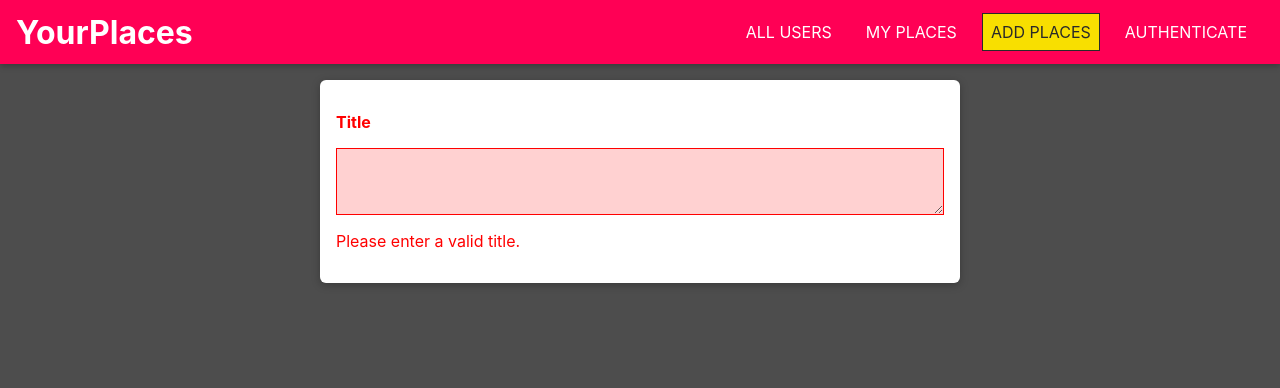
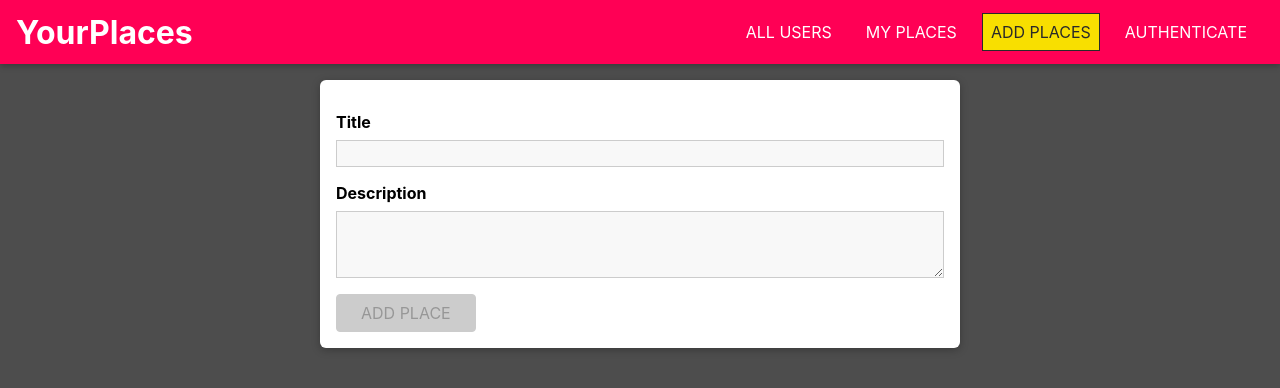
Before and after one commit to nHs2415/TravelSharingApplication, a React (Create React App) app: page /places/new in a window 1280 px wide. Shown: the top 388 px of the page. Built offline with nearby package versions, Linux system fonts and the light colour scheme.

Commit message:
Adding multiple input fields and Validating form

```diff
--- a/src/places/pages/NewPlace.js
+++ b/src/places/pages/NewPlace.js
@@ -1,10 +1,59 @@
-import React from 'react';
+import React, { useCallback, useReducer } from 'react';
 
-import Input from '../../shared/components/FormElements/Input'
-import { VALIDATOR_REQUIRE } from '../../shared/Util/validators';
+import Input from '../../shared/components/FormElements/Input';
+import Button from '../../shared/components/FormElements/Button';
+import { VALIDATOR_MINLENGTH, VALIDATOR_REQUIRE } from '../../shared/Util/validators';
 import './NewPlace.css';
 
+const formReducer = (state, action) => {
+  switch (action.type) {
+    case 'INPUT_CHANGE':
+      let formIsValid = true;
+      for (const inputId in state.inputs) {
+        if (inputId === action.inputId) {
+          formIsValid = formIsValid && action.isValid;
+        } else {
+          formIsValid = formIsValid && state.inputs[inputId].isValid;
+        }
+      }
+
+      return {
+        ...state,
+        inputs: {
+          ...state.inputs,
+          [action.inputId]: { value: action.value, isValid: action.isValid }
+        },
+        isValid: formIsValid
+      };
+    default:
+      return state;
+  }
+};
+
 const NewPlace = () => {
+  const [formState, dispatch] = useReducer(formReducer, {
+    inputs: {
+      title: {
+        value: '',
+        isValid: false
+      },
+      description: {
+        value: '',
+        isValid: false
+      }
+    },
+    isValid: false
+  });
+
+  const inputHandler = useCallback((id, value, isValid) => {
+    dispatch({
+      type: 'INPUT_CHANGE',
+      value: value,
+      isValid: isValid,
+      inputId: id
+    });
+  }, []);
+
   return (
     <form className="place-form">
       <Input
@@ -14,7 +63,19 @@
         label="Title"
         validators={[VALIDATOR_REQUIRE()]}
         errorText="Please enter a valid title."
+        onInput={inputHandler}
       />
+      <Input
+        id="description"
+        element="textarea"
+        label="Description"
+        validators={[VALIDATOR_MINLENGTH(5)]}
+        errorText="Please enter at least 5 characters."
+        onInput={inputHandler}
+      />
+      <Button type="submit" disabled={!formState.isValid}>
+        ADD PLACE
+      </Button>
     </form>
   );
 };
--- a/src/shared/components/FormElements/Input.js
+++ b/src/shared/components/FormElements/Input.js
@@ -1,28 +1,38 @@
-import React, { useReducer } from 'react'
-
-import { validate } from '../../../shared/Util/validators';
+import React, { useReducer, useEffect } from 'react';
+import { validate } from '../../Util/validators';
 import './Input.css';
 
 const inputReducer = (state, action) => {
   switch (action.type) {
     case 'CHANGE':
-      const validators = action.validators || []; // ✅ fix: fallback to empty array
       return {
         ...state,
         value: action.val,
-        isValid: validate(action.val, validators)
+        isValid: validate(action.val, action.validators)
+      };
+    case 'TOUCH':
+      return {
+        ...state,
+        isTouched: true
       };
     default:
       return state;
   }
 };
 
+const Input = props => {
+  const [inputState, dispatch] = useReducer(inputReducer, {
+    value: '',
+    isTouched: false,
+    isValid: false
+  });
 
+  const { id, onInput } = props;
+  const { value, isValid } = inputState;
 
-const Input = props => {
-    const [ inputState, dispatch ] = useReducer(inputReducer, {
-        value: '',
-        isValid: false});
+  useEffect(() => {
+    onInput(id, value, isValid);
+  }, [id, value, isValid, onInput]);
 
   const changeHandler = event => {
     dispatch({
@@ -32,30 +42,39 @@
     });
   };
 
+  const touchHandler = () => {
+    dispatch({ type: 'TOUCH' });
+  };
 
-const element = props.element === 'input' ? (
-    < Input
+  const element =
+    props.element === 'input' ? (
+      <input
         id={props.id}
         type={props.type}
         placeholder={props.placeholder}
         onChange={changeHandler}
+        onBlur={touchHandler}
         value={inputState.value}
       />
     ) : (
-    < textarea
+      <textarea
         id={props.id}
         rows={props.rows || 3}
         onChange={changeHandler}
+        onBlur={touchHandler}
         value={inputState.value}
       />
     );
+
   return (
-    < div className={`form-control ${!inputState.isValid && 'form-control--invalid' }`} >
-        < label htmlFor={props.id} className={props.centered ? 'centered' : ''}>{props.label}</label>
+    <div className={`form-control ${!inputState.isValid && inputState.isTouched && 'form-control--invalid'}`}>
+      <label htmlFor={props.id} className={props.centered ? 'centered' : ''}>
+        {props.label}
+      </label>
       {element}
-        {!inputState.isValid && <p>{props.errorText}</p>}
+      {!inputState.isValid && inputState.isTouched && <p>{props.errorText}</p>}
     </div>
   );
-}
+};
 
 export default Input;
```
Lines whose indentation alone changed are shown as unchanged.
